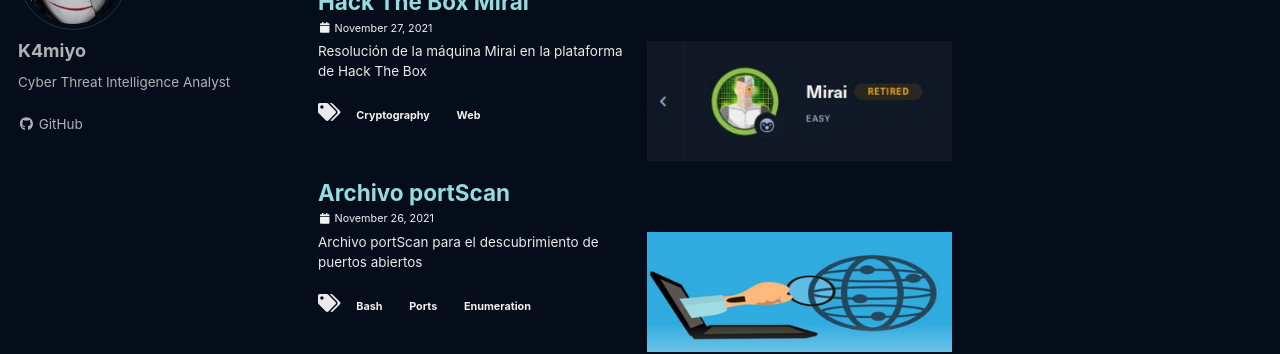
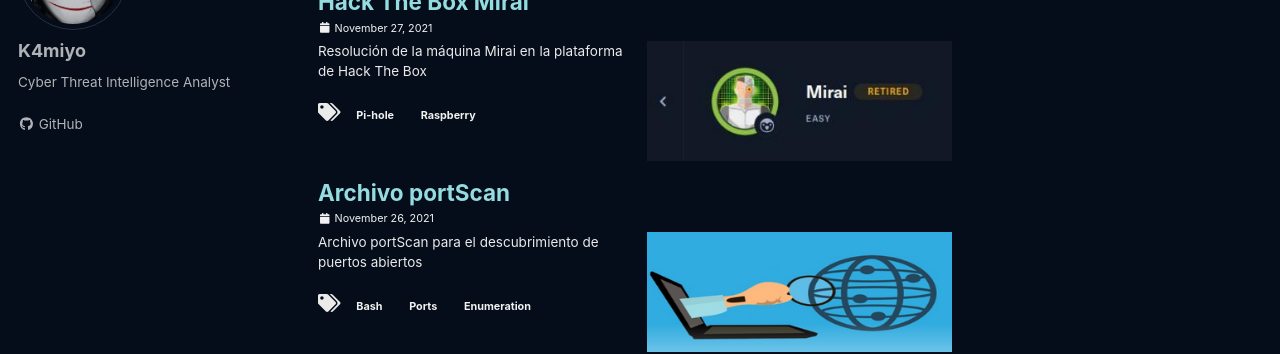
Before and after one commit to k4miyo/k4miyo.github.com, a Jekyll site: the page built from index.html, in a window 1280 px wide and 900 px high. Shown: the part 171-525 px from the top of the window. Built offline with Jekyll 4.4.1, drawn with Linux system fonts in a browser that asks for light colours; cached includes are drawn as plain includes; a script that is not in the unit is left out; the list of posts is cut into pages by our own code.

Commit message:
Actualización

```diff
--- a/_posts/2021-11-27-htb-mirai.md
+++ b/_posts/2021-11-27-htb-mirai.md
@@ -8,11 +8,11 @@ header:
   teaser: /assets/images/htb-mirai/mirai.jpg
   teaser_home_page: true
 categories:
-  - Medium
+  - Easy
   - Linux
 tags:
-  - Cryptography
-  - Web
+  - Pi-hole
+  - Raspberry
 ---
 ![](/assets/images/htb-mirai/banner-mirai.jpg)
 
```
Also changed, not shown: 16 other files.
